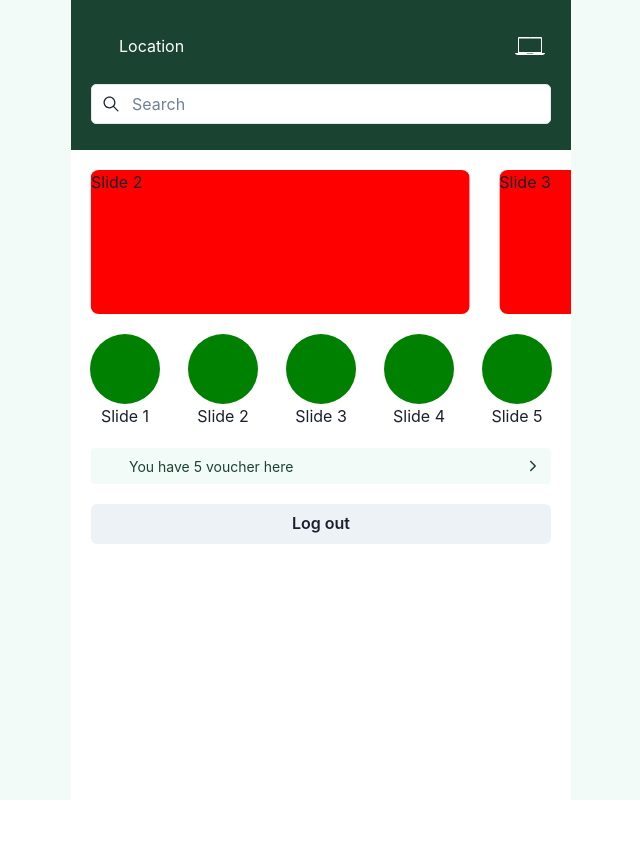
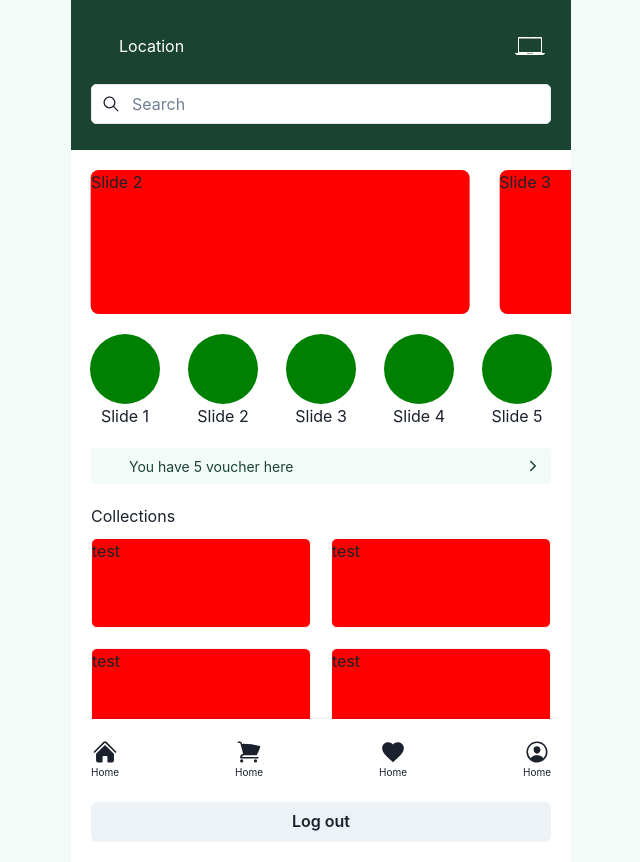
Before and after one commit to purwadhikafullstack/JCWD021002, a React (Vite) app in the folder apps/web/: page / in a window 1280 px wide. Shown: the whole page, without its empty margins (319-959 px from the left). Before the commit the page ends 800 px from the top, so only its background shows below. Built offline with nearby package versions, Linux system fonts and the light colour scheme; no server answers; some icons are missing.

Commit message:
feat(hooks): add geolocation

```diff
--- a/apps/web/index.html
+++ b/apps/web/index.html
@@ -10,6 +10,10 @@
         display: flex;
         justify-content: center;
       }
+
+      body::-webkit-scrollbar {
+        display: none;
+      }
     </style>
   </head>
   <body>
--- a/apps/web/src/App.jsx
+++ b/apps/web/src/App.jsx
@@ -1,6 +1,6 @@
 import { BrowserRouter, Routes, Route } from 'react-router-dom';
 import { Home } from './pages/home/Home';
-import { Box, Center, ChakraProvider, Flex } from '@chakra-ui/react';
+import { Box, ChakraProvider, Flex } from '@chakra-ui/react';
 import { Login } from './pages/login';
 import { Register } from './pages/register';
 import { SetPassword } from './pages/setPassword';
@@ -9,29 +9,29 @@ import { Toaster } from 'react-hot-toast';
 import { Provider } from 'react-redux';
 import { store } from './redux/store';
 import Theme from './theme';
+import { useGeolocation } from './hooks/useGeolocation';
 
 function App() {
   const [webSize, setWebSize] = useState('mobile');
-
   const handleWebSize = () => {
     setWebSize((prevwebSize) =>
       prevwebSize === 'mobile' ? 'dekstop' : 'mobile',
     );
   };
 
-  console.log(webSize);
+  const { city, province } = useGeolocation();
 
   return (
     <BrowserRouter>
       <Provider store={store}>
         <ChakraProvider theme={Theme}>
-          <Center backgroundColor="#F3FBF8FF" w={'100vw'}>
+          <Flex justify={'center'} w={'100vw'} bgColor={'colors.secondary'}>
             <Box
               width={{
                 base: '100vw',
                 md: webSize === 'mobile' ? '500px' : '100vw',
               }}
-              transition= 'width 0.3s ease'
+              transition="width 0.3s ease"
               bgColor={'white'}
               minH={'100vh'}
             >
@@ -40,20 +40,29 @@ function App() {
                   <Route
                     path="/"
                     element={
-                      <Home size={webSize === 'mobile' ? '500px' : '100vw'} handleWebSize={handleWebSize}/>
+                      <Home
+                        size={webSize === 'mobile' ? '500px' : '100vw'}
+                        handleWebSize={handleWebSize}
+                        city={city}
+                        province={province}
+                      />
                     }
                   />
                   <Route
                     path="/login"
                     element={
-                      <Login size={webSize === 'mobile' ? '500px' : '100vw'} handleWebSize={handleWebSize} />
+                      <Login
+                        size={webSize === 'mobile' ? '500px' : '100vw'}
+                        handleWebSize={handleWebSize}
+                      />
                     }
                   />
                   <Route
                     path="/register"
                     element={
                       <Register
-                        size={webSize === 'mobile' ? '500px' : '100vw'} handleWebSize={handleWebSize}
+                        size={webSize === 'mobile' ? '500px' : '100vw'}
+                        handleWebSize={handleWebSize}
                       />
                     }
                   />
@@ -61,14 +70,15 @@ function App() {
                     path="/set-password"
                     element={
                       <SetPassword
-                        size={webSize === 'mobile' ? '500px' : '100vw'} handleWebSize={handleWebSize}
+                        size={webSize === 'mobile' ? '500px' : '100vw'}
+                        handleWebSize={handleWebSize}
                       />
                     }
                   />
                 </Routes>
               </Flex>
             </Box>
-          </Center>
+          </Flex>
           <Toaster position="center-bottom" />
         </ChakraProvider>
       </Provider>
--- /dev/null
+++ b/apps/web/src/components/BottomBar/index.jsx
@@ -0,0 +1,33 @@
+import { Flex, useColorModeValue } from '@chakra-ui/react';
+import { HiHome, HiShoppingCart } from 'react-icons/hi2';
+import { MdFavorite } from 'react-icons/md';
+import { IoPersonCircleOutline } from 'react-icons/io5';
+
+export const BottomBar = () => {
+  const bar = [
+    { text: 'Home', icon: <HiHome size={'26px'} /> },
+    { text: 'Home', icon: <HiShoppingCart size={'26px'} /> },
+    { text: 'Home', icon: <MdFavorite size={'26px'} /> },
+    { text: 'Home', icon: <IoPersonCircleOutline size={'26px'} /> },
+  ];
+
+  return (
+    <Flex
+      justify={'space-between'}
+      w={'full'}
+      bgColor={'white'}
+      p={'20px'}
+      fontSize={'10px'}
+      boxShadow={"0px -8px 8px -14px rgba(0,0,0,1)"}
+    >
+      {bar?.map((item, index) => {
+        return (
+          <Flex key={index} direction={'column'} align={"center"} justify={"center"}>
+            {item.icon}
+            {item.text}
+          </Flex>
+        );
+      })}
+    </Flex>
+  );
+};
--- /dev/null
+++ b/apps/web/src/hooks/useGeolocation.js
@@ -0,0 +1,53 @@
+import axios from "axios";
+import { useState } from "react";
+
+export const useGeolocation = () => {
+  const  [ city, setCity ] = useState()
+  const  [ province, setProvince ] = useState()
+
+  if (navigator.geolocation) {
+    navigator.geolocation.getCurrentPosition(
+      async (position) => {
+        const { latitude, longitude } = position.coords;
+        console.log(`Latitude: ${latitude}, Longitude: ${longitude}`);
+        let city;
+        let province;
+        try {
+          // Use reverse geocoding to get city and province
+          const apiKey = 'daad74fef9a148b89b2ed35a0a7ab882';
+          const response = await axios.get(`https://api.opencagedata.com/geocode/v1/json?key=${apiKey}&q=${latitude}+${longitude}`);
+
+          city = response.data.results[0].components.city;
+          province = response.data.results[0].components.state;
+
+          setCity(city)
+          setProvince(province)
+          // console.log(`City: ${city}, Province: ${province}`);
+        } catch (error) {
+          console.error('Error getting city and province:', error.message);
+        }
+      },
+      (error) => {
+        switch (error.code) {
+          case error.PERMISSION_DENIED:
+            console.error('User denied the request for Geolocation.');
+            break;
+          case error.POSITION_UNAVAILABLE:
+            console.error('Location information is unavailable.');
+            break;
+          case error.TIMEOUT:
+            console.error('The request to get user location timed out.');
+            break;
+          case error.UNKNOWN_ERROR:
+            console.error('An unknown error occurred.');
+            break;
+          default:
+            console.error('An error occurred:', error.message);
+        }
+      }
+    );
+    return { city, province }
+  } else {
+    console.log('Geolocation is not supported by your browser.');
+  }
+}
--- a/apps/web/src/main.jsx
+++ b/apps/web/src/main.jsx
@@ -1,11 +1,10 @@
-import React from 'react';
 import ReactDOM from 'react-dom/client';
 import App from './App.jsx';
 // import './index.css'
 // import "./config/firebase-config"
 
 ReactDOM.createRoot(document.getElementById('root')).render(
-  <React.StrictMode>
-      <App />
-  </React.StrictMode>,
+  <>
+    <App />
+  </>,
 );
--- a/apps/web/src/pages/home/Home.jsx
+++ b/apps/web/src/pages/home/Home.jsx
@@ -9,9 +9,12 @@ import { MySwiper } from './swiper';
 import { SwiperCategory } from './swiperCategory';
 import { PiGift } from 'react-icons/pi';
 import { IoIosArrowForward } from 'react-icons/io';
+import { BottomBar } from '../../components/BottomBar';
+import { Collections } from './collections';
+import { ProductList } from './productList';
 // import './Home.css';
 
-export const Home = ({ handleWebSize, size }) => {
+export const Home = ({ handleWebSize, size, city, province }) => {
   const navigate = useNavigate();
   const onLogout = () => {
     const result = logout();
@@ -29,21 +32,27 @@ export const Home = ({ handleWebSize, size }) => {
       direction={'column'}
       // mt={"-52px"}
     >
-      <Header size={size} handleWebSize={handleWebSize} />
+      <Header size={size} handleWebSize={handleWebSize} city={city} province={province} />
       <Flex>
         <MySwiper size={size} />
       </Flex>
       <SwiperCategory size={size} />
-      <Flex p={'20px'} direction={'column'} gap={5}>
+      <Flex
+        p={'20px'}
+        direction={'column'}
+        gap={5}
+        w={size}
+        overflowX={'hidden'}
+      >
         <Flex
           justify={'space-between'}
           align={'center'}
           bgColor={'colors.secondary'}
           color={'colors.primary'}
           h={'36px'}
-          px={"10px"}
-          borderRadius={"4px"}
-          cursor={"pointer"}
+          px={'10px'}
+          borderRadius={'4px'}
+          cursor={'pointer'}
         >
           <Flex gap={2}>
             <PiGift size={'20px'} />
@@ -53,7 +62,14 @@ export const Home = ({ handleWebSize, size }) => {
           </Flex>
           <IoIosArrowForward />
         </Flex>
+
+        <Collections size={size} />
+
+        <ProductList />
         <Button onClick={onLogout}>Log out</Button>
+      </Flex>
+      <Flex position={'fixed'} bottom={0} w={size}>
+        <BottomBar />
       </Flex>
     </Flex>
   );
--- a/apps/web/src/pages/home/collections.jsx
+++ b/apps/web/src/pages/home/collections.jsx
@@ -0,0 +1,31 @@
+import { Flex, Grid, Text } from '@chakra-ui/react';
+
+export const Collections = () => {
+  const collection = [
+    { img: 'test', link: '#' },
+    { img: 'test', link: '#' },
+    { img: 'test', link: '#' },
+    { img: 'test', link: '#' },
+  ];
+
+  return (
+    <Flex direction={'column'}>
+      <Text mb={"10px"}>Collections</Text>
+      <Grid templateColumns={"repeat(2, 1fr)"} gap={5}>
+        {collection?.map((item, index) => {
+          return (
+            <Flex
+              key={index}
+              h={'90px'}
+              border={'1px solid #F3F4F6FF'}
+              borderRadius={'6px'}
+              bgColor={"red"}
+            >
+              {item.img}
+            </Flex>
+          );
+        })}
+      </Grid>
+    </Flex>
+  );
+};
--- a/apps/web/src/pages/home/header.jsx
+++ b/apps/web/src/pages/home/header.jsx
@@ -11,7 +11,7 @@ import { IoIosSearch } from 'react-icons/io';
 import { PiMapPinLine } from 'react-icons/pi';
 import { ResizeButton } from '../../components/ResizeButton';
 
-export const Header = ({ size, handleWebSize }) => {
+export const Header = ({ size, handleWebSize, city, province }) => {
   return (
     <Flex
       bgColor={'colors.primary'}
@@ -23,7 +23,7 @@ export const Header = ({ size, handleWebSize }) => {
       <Flex justify={"space-between"} align={"center"}>
         <Flex color="white" gap={2} align={'center'}>
           <PiMapPinLine size={'20px'} />
-          <Text>Location</Text>
+          <Text>{city ? `${city}, ${province}` : "Location"}</Text>
         </Flex>
         <ResizeButton webSize={size} handleWebSize={handleWebSize} color={"white"}/>
       </Flex>
--- /dev/null
+++ b/apps/web/src/pages/home/productList.jsx
@@ -0,0 +1,5 @@
+import { Flex } from '@chakra-ui/react';
+
+export const ProductList = () => {
+  return <Flex>produk list</Flex>;
+};
--- a/apps/web/src/pages/home/recommendedForYou.jsx
+++ /dev/null
@@ -1,5 +0,0 @@
-import { Flex } from '@chakra-ui/react';
-
-export const RecommendedForYou = () => {
-  return <Flex>recommendedForYou</Flex>;
-};
--- a/apps/web/src/pages/home/swiper.jsx
+++ b/apps/web/src/pages/home/swiper.jsx
@@ -12,7 +12,6 @@ export const MySwiper = ({ size }) => {
     { slide: 'Slide 4' },
     { slide: 'Slide 5' },
   ];
-  console.log(size)
   return (
     <Flex h={'fit-content'}>
       <Swiper
--- a/apps/web/src/pages/home/swiperCategory.jsx
+++ b/apps/web/src/pages/home/swiperCategory.jsx
@@ -16,9 +16,8 @@ export const SwiperCategory = ({ size }) => {
     { slide: 'Slide 9' },
     { slide: 'Slide 10' },
   ];
-  console.log(size);
   return (
-    <Flex h={'fit-content'}>
+    <Flex h={'fit-content'} overflow={"hidden"}>
       <Swiper
         slidesPerView={size == '500px' ? 5 : 6}
         spaceBetween={30}
```
Also changed, not shown: 1 other file (tests, documents, lock files or other folders).
